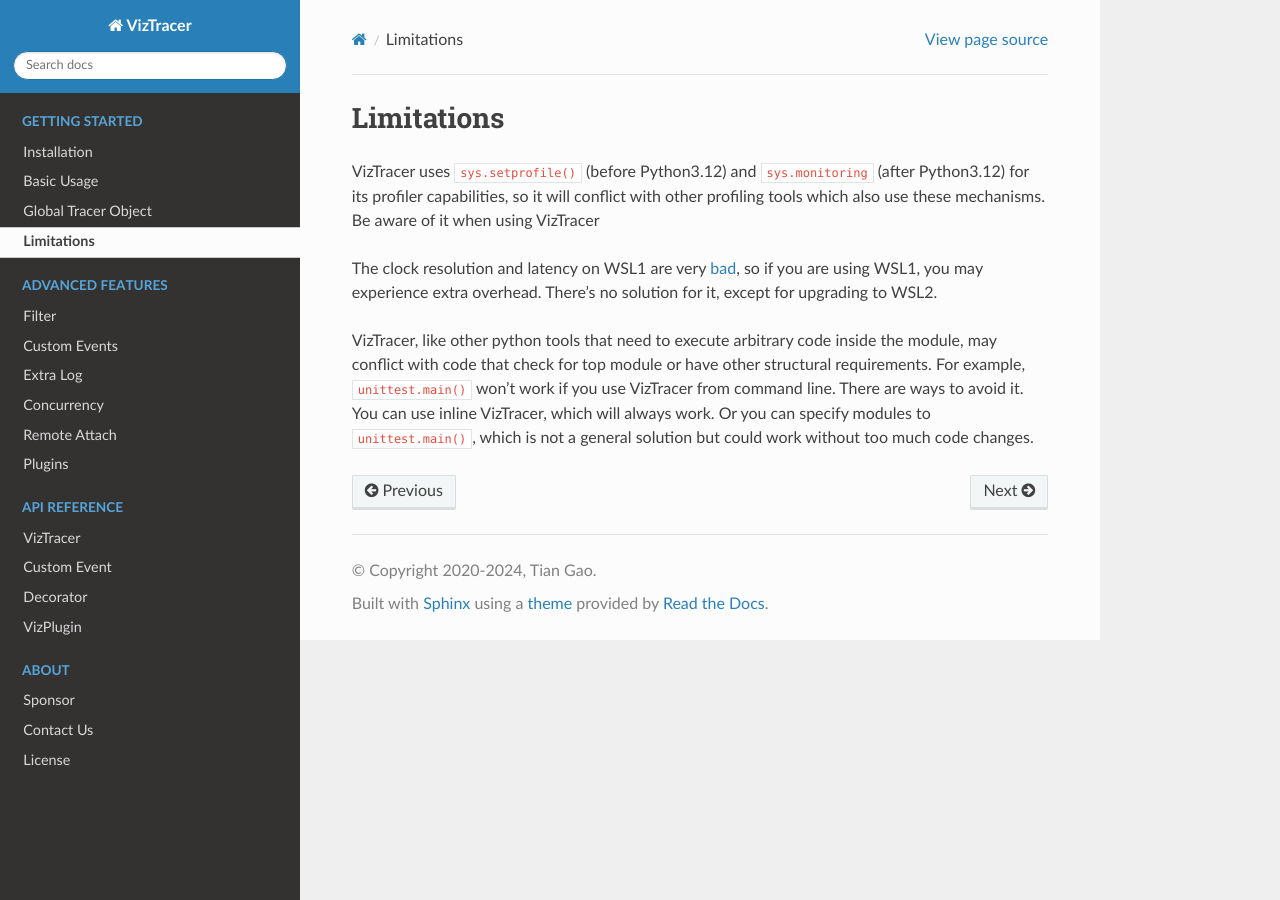
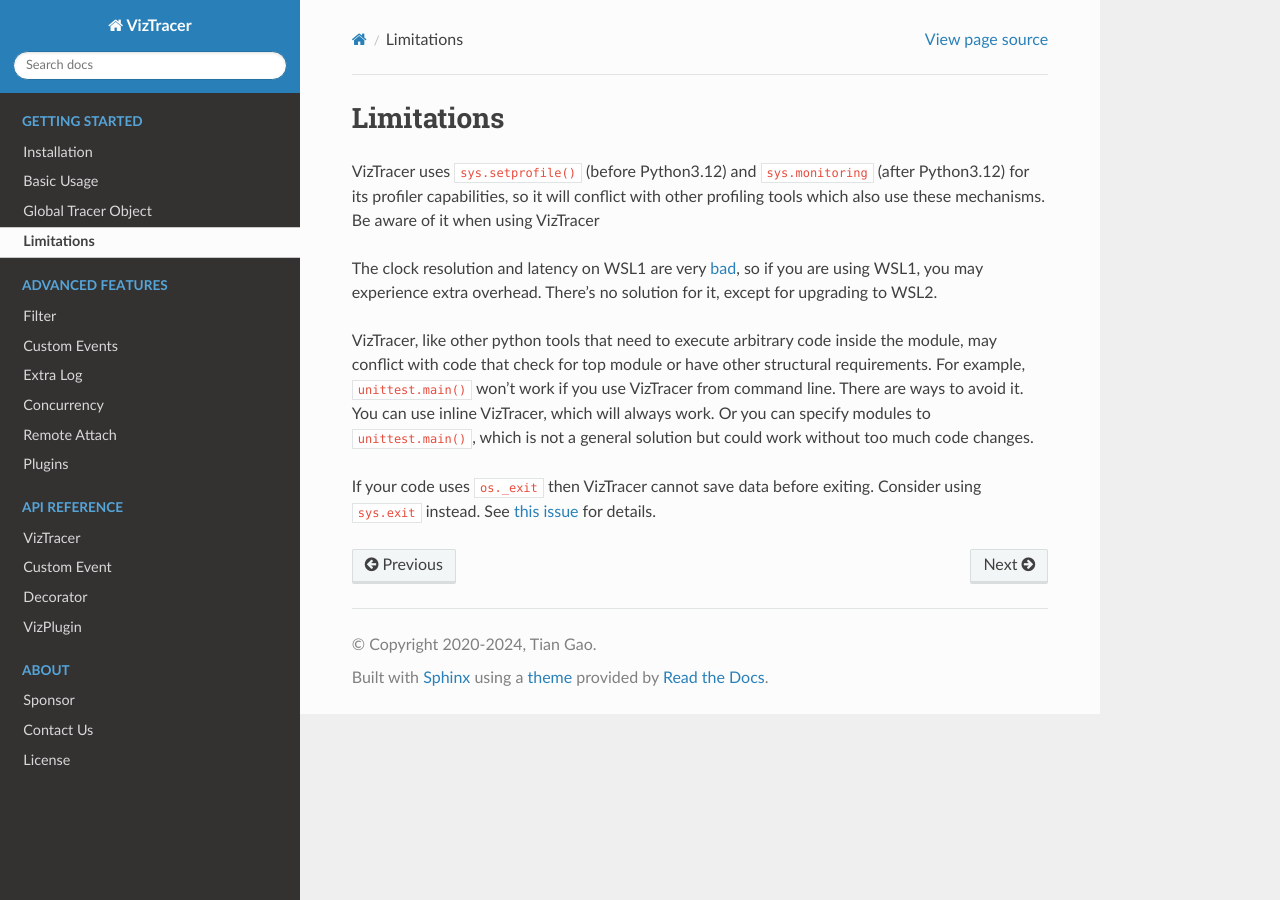
Before and after one commit to gaogaotiantian/viztracer, a Sphinx documentation site: the page built from docs/source/limitations.rst, in a window 1280 px wide. Built offline with Sphinx 7.4.7 and the Read the Docs theme 3.1.0, drawn with Linux system fonts in a browser that asks for light colours.

Commit message:
Add `os._exit` to limitations.rst

```diff
--- a/docs/source/limitations.rst
+++ b/docs/source/limitations.rst
@@ -12,3 +12,6 @@
 For example, ``unittest.main()`` won't work if you use VizTracer from command line.
 There are ways to avoid it. You can use inline VizTracer, which will always work.
 Or you can specify modules to ``unittest.main()``, which is not a general solution but could work without too much code changes.
+
+If your code uses ``os._exit`` then VizTracer cannot save data before exiting. Consider using ``sys.exit`` instead.
+See `this issue <https://github.com/gaogaotiantian/viztracer/issues/340>`_ for details.
```
